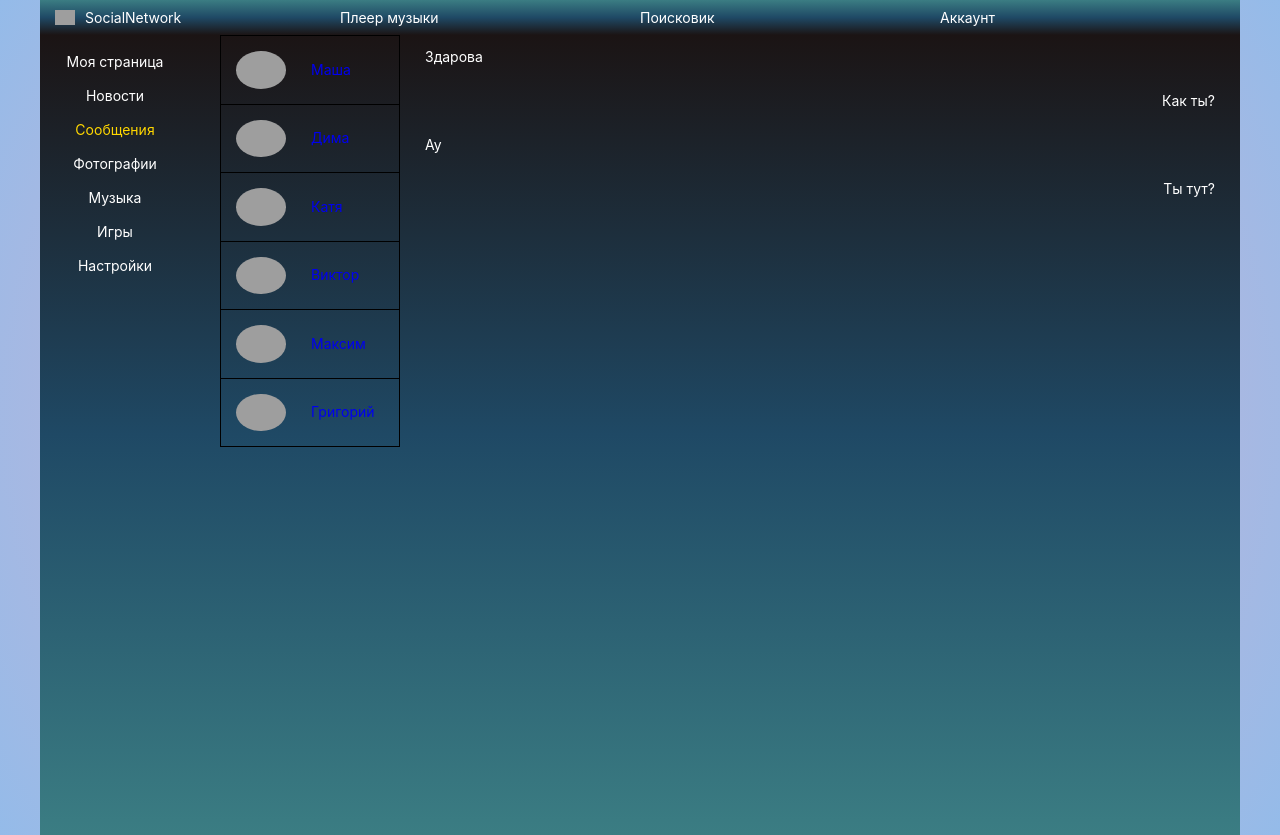
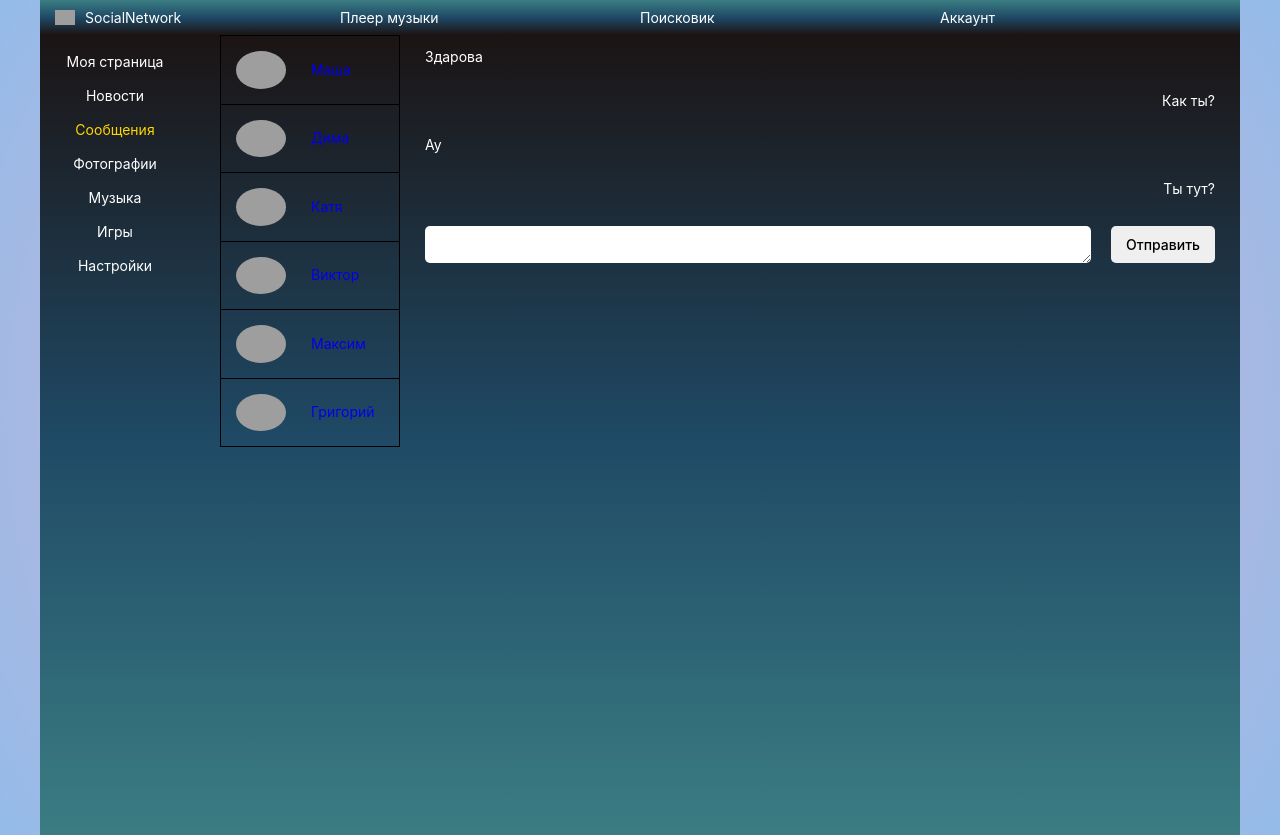
Before and after one commit to Yuri-Simonov/SocialNetwork, a React (Create React App) app: page /messages in a window 1280 px wide. Built offline with nearby package versions, Linux system fonts and the light colour scheme; grey boxes are pictures that could not be loaded.

Commit message:
before added newPosts on pages

```diff
--- a/src/App.js
+++ b/src/App.js
@@ -23,7 +23,7 @@ const App = (props) => {
 						<Header />
 						<Nav />
 						<div className="content">
-							<Route path="/myPage" render={() => <MyPage state={props.state.myPage} />} />
+							<Route path="/myPage" render={() => <MyPage state={props.state.myPage} friends={props.friends} addPost={props.addPost} />} />
 							<Route path="/news" render={() => <News />} />
 							<Route path="/messages" render={() => <Messages state={props.state.messagePage} />} />
 							<Route path="/photos" render={() => <Photo />} />
--- a/src/components/Messages/Messages.jsx
+++ b/src/components/Messages/Messages.jsx
@@ -2,6 +2,7 @@ import { NavLink } from 'react-router-dom';
 import s from './Messages.module.css';
 import MessagesItem from './MessagesItem/MessagesItem';
 import MessagesValue from './MessagesValue/MessagesValue';
+import React from 'react';
 
 //Сводка имен и содержимого сообщений в одно целое
 const Messages = (props) => {
@@ -11,6 +12,12 @@ const Messages = (props) => {
 	// d - dialogs (сокращение)
 	let messagesElements = props.state.messagesUser.map((d) => <MessagesItem name={d.name} id={d.id} />);
 
+
+	let newTextMessage = React.createRef();
+	let addMessage = () => {
+		let newMessage = newTextMessage.current.value;
+	}
+
 	return (
 		<div>
 			<div className={s.dialogs}>
@@ -19,6 +26,10 @@ const Messages = (props) => {
 				</div>
 				<div className={s.sms}>
 					{smsElements}
+					<div className={s.flex}>
+						<textarea className={s.textarea} ref={newTextMessage}></textarea>
+						<button className={s.button} onClick={addMessage}>Отправить</button>
+					</div>
 				</div>
 			</div>
 
--- a/src/components/Messages/Messages.module.css
+++ b/src/components/Messages/Messages.module.css
@@ -36,3 +36,21 @@
 .evenMessage:nth-child(even) {
 	text-align: right;
 }
+
+.textarea {
+	width: 90%;
+	border-radius: 5px;
+}
+.button {
+	padding: 10px 15px;
+	display: inline-block;
+	border-radius: 5px;
+	margin-left: 20px;
+	font-weight: 500;
+	font-size: 14px;
+}
+
+.flex {
+	display: flex;
+	margin-bottom: 20px;
+}
--- a/src/components/Messages/MessagesValue/MessagesValue.jsx
+++ b/src/components/Messages/MessagesValue/MessagesValue.jsx
@@ -1,11 +1,16 @@
+
 import s from './../Messages.module.css';
 
 //Содержимое сообщений
 const MessagesValue = (props) => {
+
+
+
 	return (
 		<div className={s.evenMessage}>
 			{props.message}
 		</div>
+
 	);
 }
 
--- a/src/components/MyPage/MyPage.jsx
+++ b/src/components/MyPage/MyPage.jsx
@@ -1,6 +1,7 @@
 import Posts from './Posts/Post';
 import MyPageTopSection from './MyPageTopSection/MyPageTopSection';
 import s from './MyPage.module.css';
+import React from 'react';
 
 const MyPage = (props) => {
 
@@ -8,16 +9,22 @@ const MyPage = (props) => {
 	let postsElements = props.state.MyPageData.map(m => <Posts message={m.message} />);
 	/* let friendsNames = props.stateFriends.friendsNames.map(n => <MyPageTopSection name={n.name} />); */
 
-	return (
 
 
+	let newPostElement = React.createRef();
+	let addPost = () => {
+		let newText = newPostElement.current.value;
+		props.addPost(newText);
+	}
 
+	return (
 		<div className={s.content}>
-			<MyPageTopSection />
+			<MyPageTopSection name={props.friends} />
 			{/* 	{friendsNames} */}
 			<div className={s.title}>Что у вас новенького?</div>
-			<div>
-				<textarea className={s.textarea}></textarea>
+			<div className={s.flex}>
+				<textarea className={s.textarea} ref={newPostElement}></textarea>
+				<button className={s.button} onClick={addPost}>Отправить</button>
 			</div>
 			{postsElements}
 		</div>
--- a/src/components/MyPage/MyPage.module.css
+++ b/src/components/MyPage/MyPage.module.css
@@ -12,7 +12,19 @@
 }
 .textarea {
 	width: 50%;
-	display: block;
-	margin-bottom: 20px;
+
 	border-radius: 5px;
 }
+.button {
+	padding: 10px 15px;
+	display: inline-block;
+	border-radius: 5px;
+	margin-left: 20px;
+	font-weight: 500;
+	font-size: 14px;
+}
+
+.flex {
+	display: flex;
+	margin-bottom: 20px;
+}
--- a/src/components/MyPage/MyPageTopSection/MyPageTopSection.jsx
+++ b/src/components/MyPage/MyPageTopSection/MyPageTopSection.jsx
@@ -14,15 +14,15 @@ const MyPageTopSection = (props) => {
 					<div className={s.friendsFlex}>
 						<div>
 							<img className={s.friends1} src="http://img1.joyreactor.cc/pics/post/full/%D0%BA%D0%BE%D1%82%D1%8D-4558385.jpeg"></img>
-							<p className={s.nameFriends}>Света</p>
+							<p className={s.nameFriends}>{props.name[0]}</p>
 						</div>
 						<div>
 							<img className={s.friends1} src="http://img1.joyreactor.cc/pics/post/full/%D0%BA%D0%BE%D1%82%D1%8D-4558385.jpeg"></img>
-							<p className={s.nameFriends}>{props.name}</p>
+							<p className={s.nameFriends}>{props.name[1]}</p>
 						</div>
 						<div>
 							<img className={s.friends1} src="http://img1.joyreactor.cc/pics/post/full/%D0%BA%D0%BE%D1%82%D1%8D-4558385.jpeg"></img>
-							<p className={s.nameFriends}>{props.name}</p>
+							<p className={s.nameFriends}>{props.name[2]}</p>
 						</div>
 					</div>
 				</div>
--- a/src/components/Redux/state.js
+++ b/src/components/Redux/state.js
@@ -9,11 +9,12 @@ let state = {
 			{ id: 4, message: "Что-то тут совсем тихо", },
 			{ id: 5, message: "Всем привет, я тут новенький!", },
 		],
-		friendsNames: [
+		/* friendsNames: [
 			{ id: 1, name: "Света", },
 			{ id: 2, name: "Рома", },
 			{ id: 3, name: "Игорь", },
-		],
+		], */
+		friendsNames: ["Света", "Рома", "Игорь"],
 	},
 	messagePage: {
 		smsData: [
@@ -34,6 +35,14 @@ let state = {
 
 }
 
+export let addPost = (postMessage) => {
+	let newPost = {
+		id: 6,
+		message: postMessage,
+	};
+
+	state.myPage.MyPageData.push(newPost)
+};
 
 
 export default state;
--- a/src/index.js
+++ b/src/index.js
@@ -3,12 +3,14 @@ import ReactDOM from 'react-dom';
 import './index.css';
 import App from './App';
 import reportWebVitals from './reportWebVitals';
-import state from "./components/Redux/state";
+import state, { addPost } from "./components/Redux/state";
+
+/* addPost("fgdfgfg"); */
 
 
 ReactDOM.render(
 	<React.StrictMode>
-		<App state={state} />
+		<App state={state} friends={state.myPage.friendsNames} addPost={addPost} />
 	</React.StrictMode>,
 	document.getElementById('root')
 );
```
Also changed, not shown: 1 other file (tests, documents, lock files or other folders).
